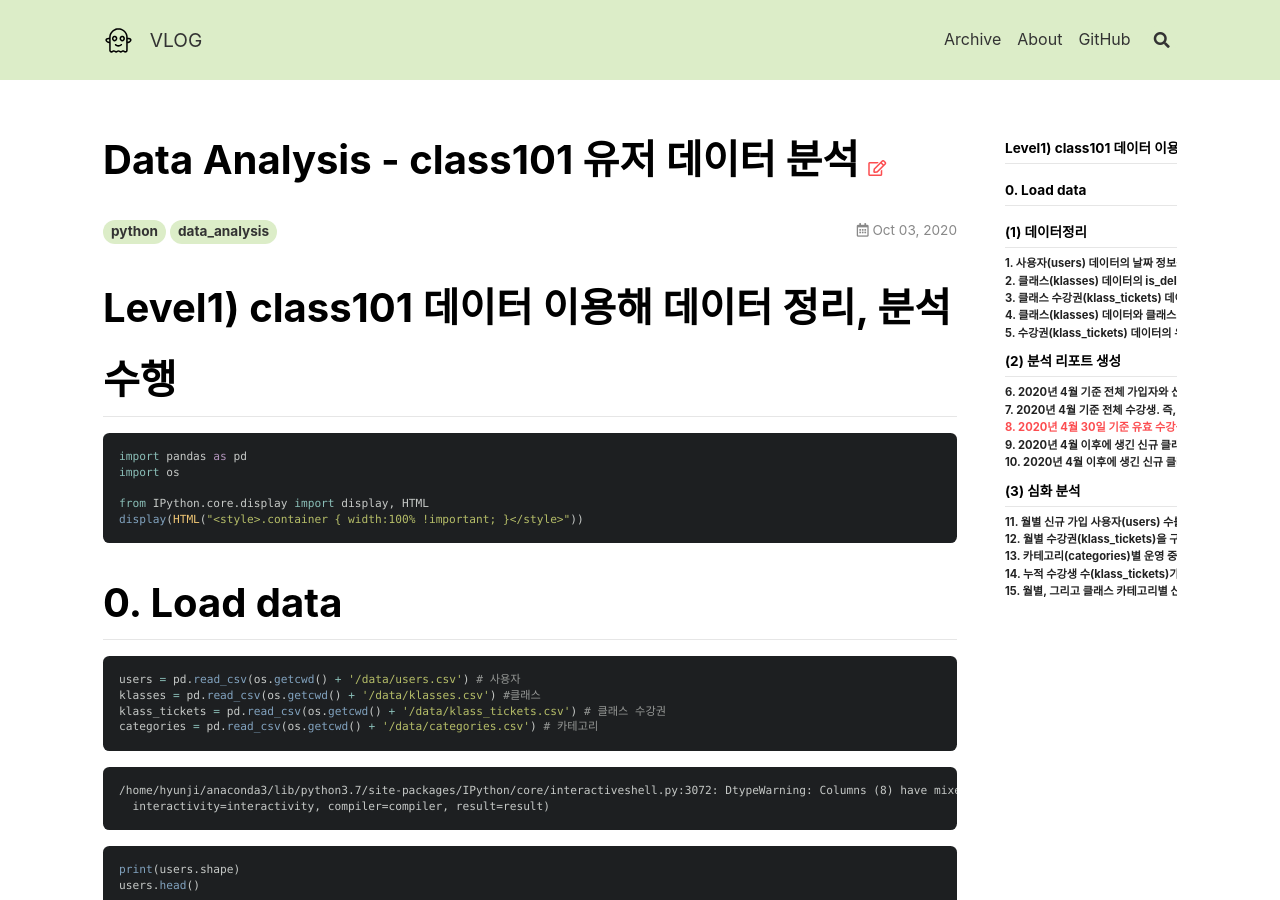
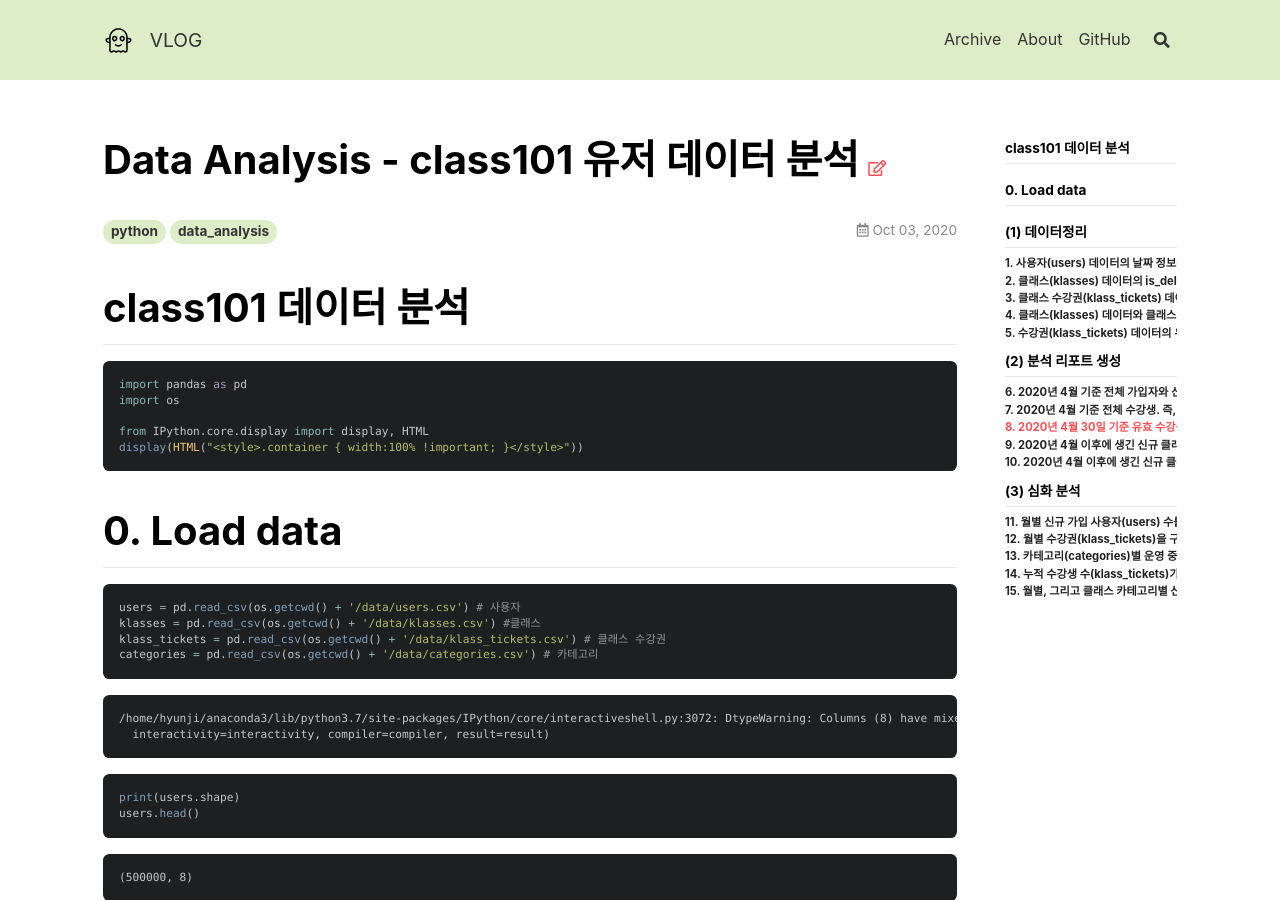
Before and after one commit to hyunjjin/hyunjjin.github.io, a Jekyll site: the page built from _posts/2020-10-03-Level1_class101.md, in a window 1280 px wide and 900 px high. Built offline with Jekyll 4.4.1, drawn with Linux system fonts in a browser that asks for light colours; nearby versions of some CDN libraries.

Commit message:
Update 2020-10-03-Level1_class101.md

````diff
--- a/_posts/2020-10-03-Level1_class101.md
+++ b/_posts/2020-10-03-Level1_class101.md
@@ -6,7 +6,7 @@
 
 
 
-# Level1) class101 데이터 이용해 데이터 정리, 분석 수행
+# class101 데이터 분석
 
 
 ```python
````
